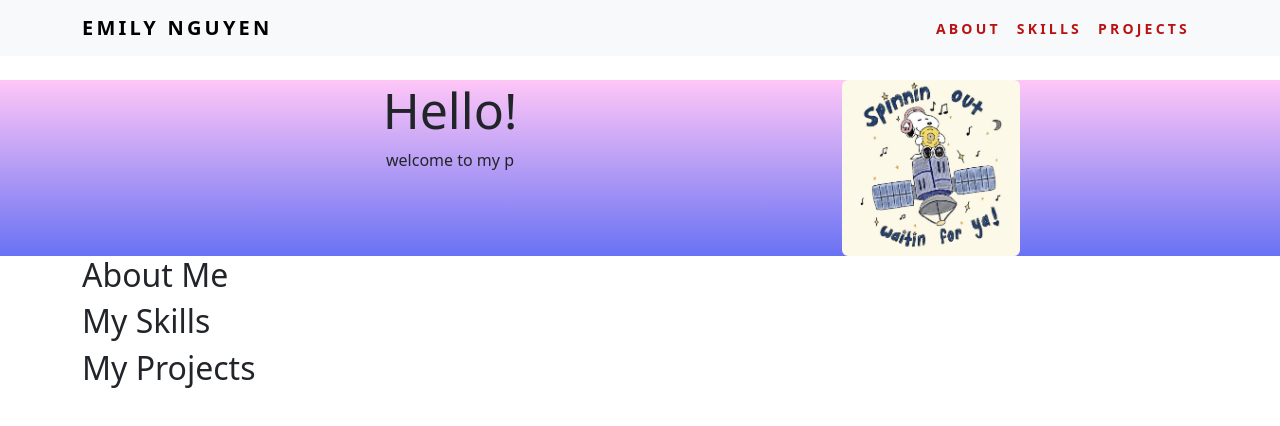
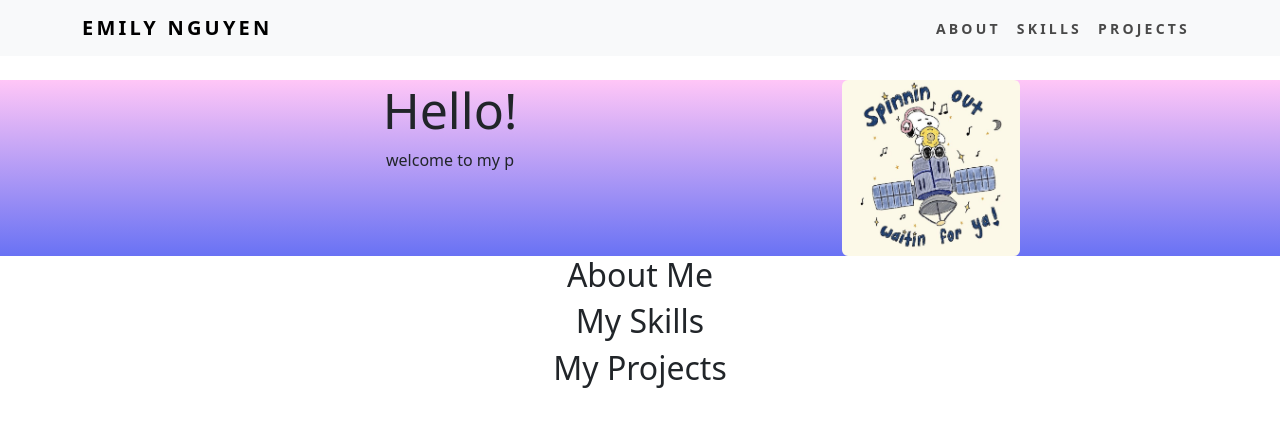
Before and after one commit to emilynguyenl/emilynguyenl.github.io, a website: page index.html in a window 1280 px wide. Drawn offline with nearby package versions, Linux system fonts and the light colour scheme.

Commit message:
fixed layout and colors

```diff
--- a/css/style.css
+++ b/css/style.css
@@ -20,12 +20,12 @@ body{
 
 .navbar-nav .nav-link {
     position: relative;
-    color: #b91212; /* Set the default color of the link text */
+    color: #494949; /* Set the default color of the link text */
     text-decoration: none;
   }
 
 .navbar-nav .nav-link:hover {
-  color: #7fcffd; /* Set the desired color of the link text when hovered */
+  color: #414df7; /* Set the desired color of the link text when hovered */
 }
 
 .navbar-nav .nav-link::before {
@@ -36,7 +36,7 @@ body{
   transform: translateX(-50%);
   width: 0; /* Initially, the underline width is zero */
   height: 2px;
-  background-color: #ff8800; /* Set the desired color for the underline */
+  background-color: #ffc6f7; /* Set the desired color for the underline */
   transition: width 0.2s; /* Transition the width property to create the animation */
 }
 
--- a/index.html
+++ b/index.html
@@ -56,7 +56,7 @@
         <!-- About Section -->
         <section id="about">
           <div class="container">
-            <h2>About Me</h2>
+            <h2 class="text-center">About Me</h2>
             <!-- Add your content here -->
           </div>
         </section>
@@ -64,7 +64,7 @@
         <!-- Skills section -->
         <section id="skills">
           <div class="container">
-            <h2>My Skills</h2>
+            <h2 class="text-center">My Skills</h2>
             <!-- Add your content here -->
           </div>
         </section>
@@ -72,7 +72,7 @@
         <!-- Projects section -->
         <section id="projects">
           <div class="container">
-            <h2>My Projects</h2>
+            <h2 class="text-center">My Projects</h2>
             <!-- Add your content here -->
           </div>
         </section>
```
